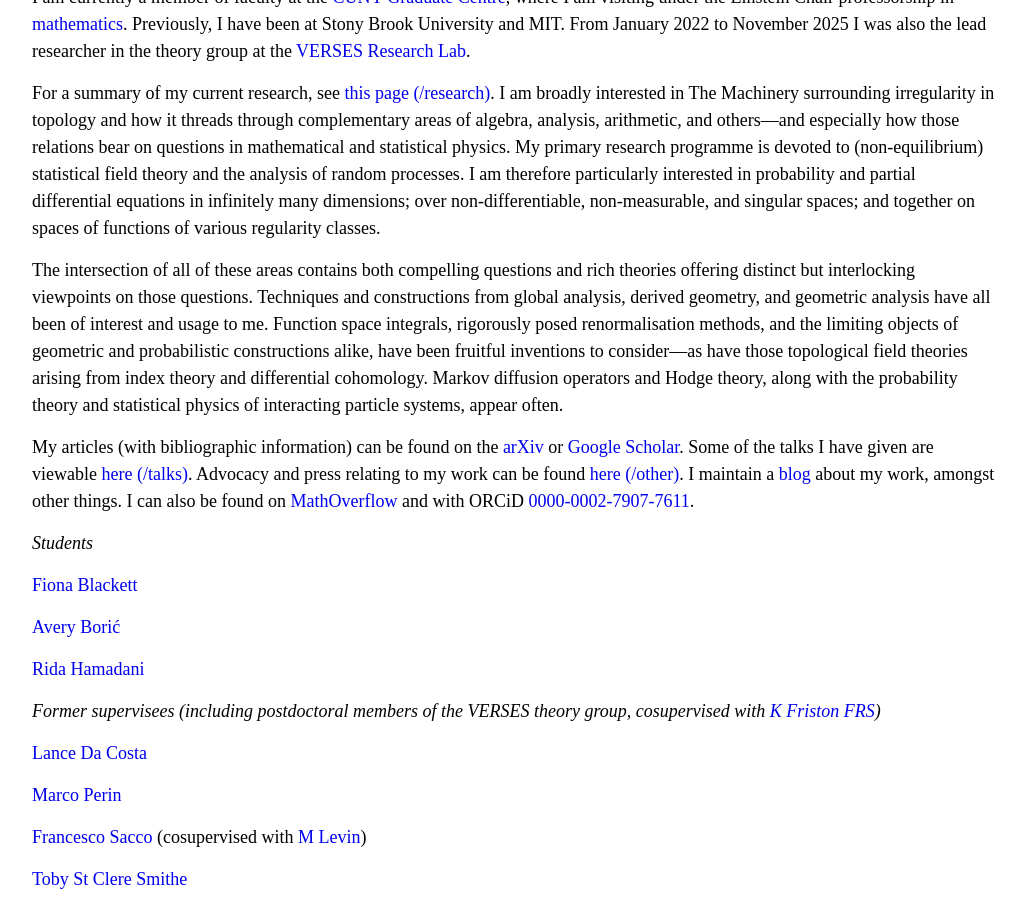
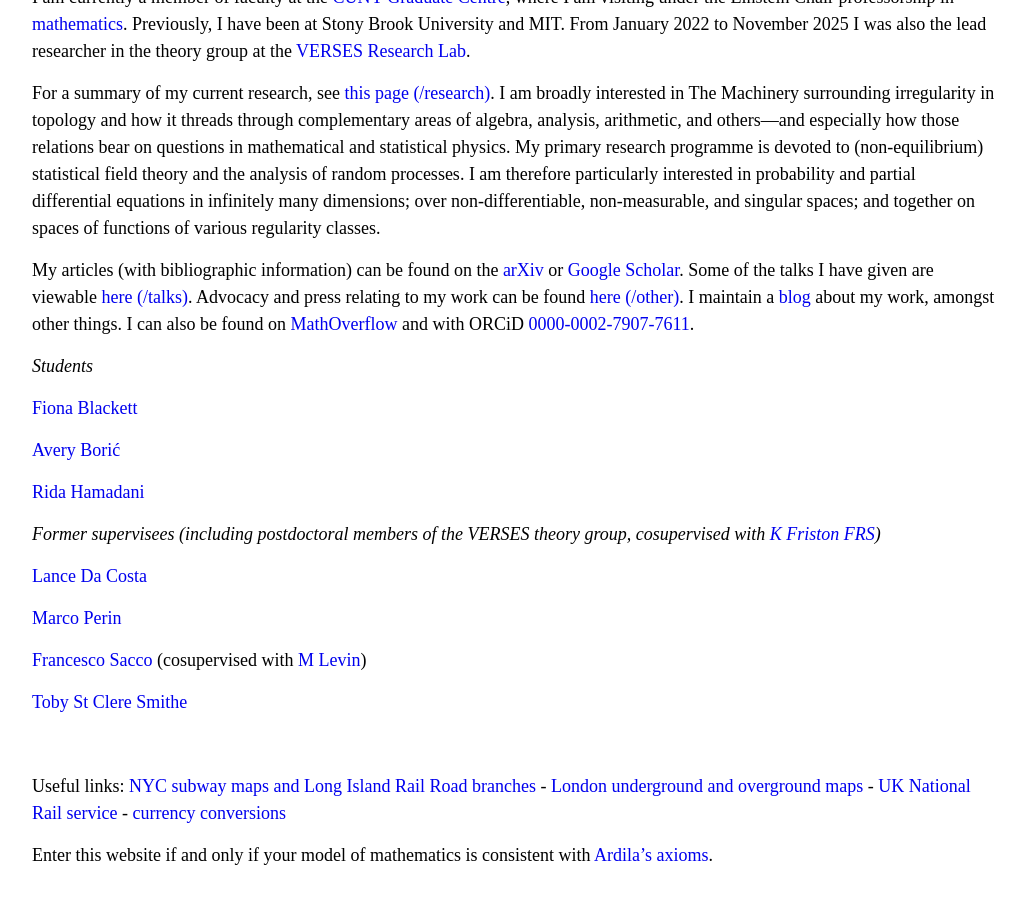
Before and after one commit to DARSakthi/DARSakthi.github.io, a Jekyll site: the page built from index.markdown, in a window 1280 px wide and 900 px high, scrolled down 308 px. Shown: the whole window, without its empty margins (126-1151 px from the left). Built offline with Jekyll 4.4.1, drawn with Linux system fonts in a browser that asks for light colours.

Commit message:
brevity is the soul of wit

```diff
--- a/index.markdown
+++ b/index.markdown
@@ -15,10 +15,6 @@ Email: dsakthivadivel@gc.cuny.edu
 I am currently a member of faculty at the [CUNY Graduate Centre](https://www.gc.cuny.edu), where I am visiting under the Einstein Chair professorship in [mathematics](https://www.gc.cuny.edu/mathematics). Previously, I have been at Stony Brook University and MIT. From January 2022 to November 2025 I was also the lead researcher in the theory group at the [VERSES Research Lab](https://darsakthi.github.io/verses-lab/).
 
 For a summary of my current research, see [this page (/research)](https://darsakthi.github.io/research). I am broadly interested in The Machinery surrounding irregularity in topology and how it threads through complementary areas of algebra, analysis, arithmetic, and others---and especially how those relations bear on questions in mathematical and statistical physics. My primary research programme is devoted to (non-equilibrium) statistical field theory and the analysis of random processes. I am therefore particularly interested in probability and partial differential equations in infinitely many dimensions; over non-differentiable, non-measurable, and singular spaces; and together on spaces of functions of various regularity classes.
-
-
-The intersection of all of these areas contains both compelling questions and rich theories offering distinct but interlocking viewpoints on those questions. Techniques and constructions from global analysis, derived geometry, and geometric analysis have all been of interest and usage to me. Function space integrals, rigorously posed renormalisation methods, and the limiting objects of geometric and probabilistic constructions alike, have been fruitful inventions to consider---as have those topological field theories arising from index theory and differential cohomology. Markov diffusion operators and Hodge theory, along with the probability theory and statistical physics of interacting particle systems, appear often.
-
 
 My articles (with bibliographic information) can be found on the [arXiv](https://arxiv.org/a/0000-0002-7907-7611.html) or [Google Scholar](https://scholar.google.com/citations?user=mWJtfUUAAAAJ). Some of the talks I have given are viewable [here (/talks)](https://darsakthi.github.io/talks). Advocacy and press relating to my work can be found [here (/other)](https://darsakthi.github.io/other/). I maintain a [blog](https://darsakthi.github.io/blog) about my work, amongst other things. I can also be found on [MathOverflow](https://mathoverflow.net/users/370636/dalton-a-r-sakthivadivel) and with ORCiD [0000-0002-7907-7611](https://orcid.org/0000-0002-7907-7611).
 
```
